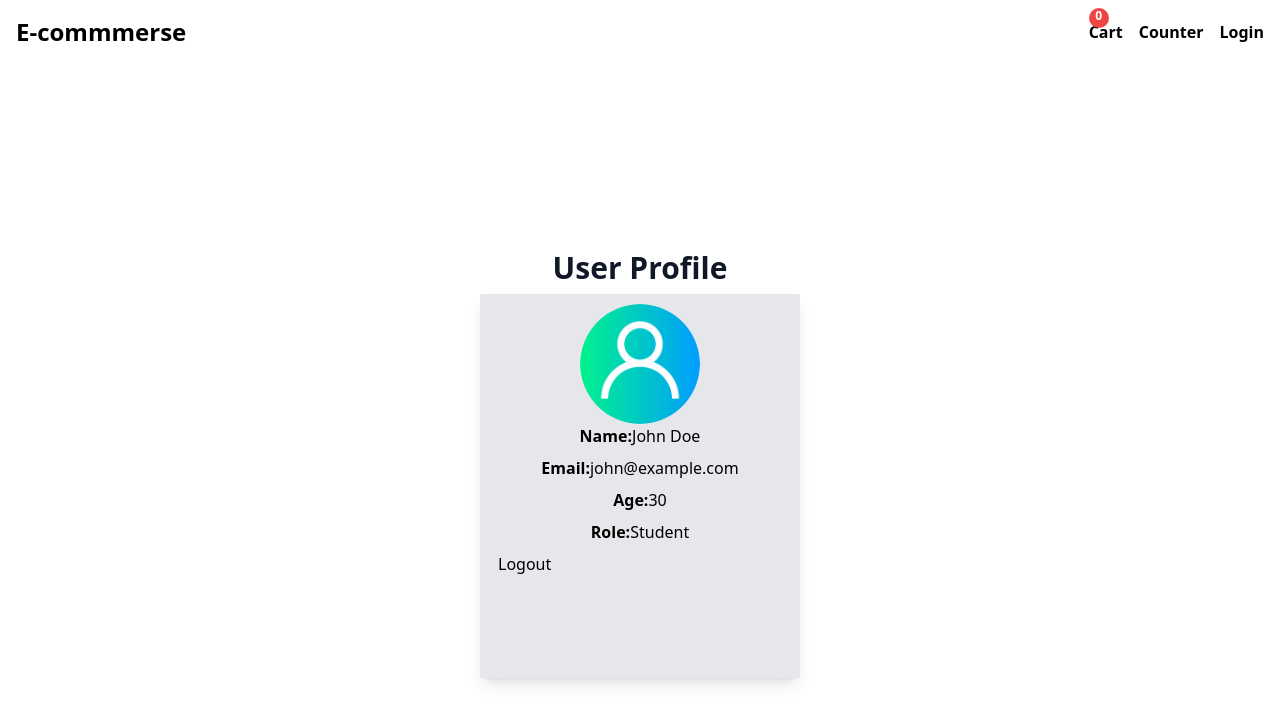
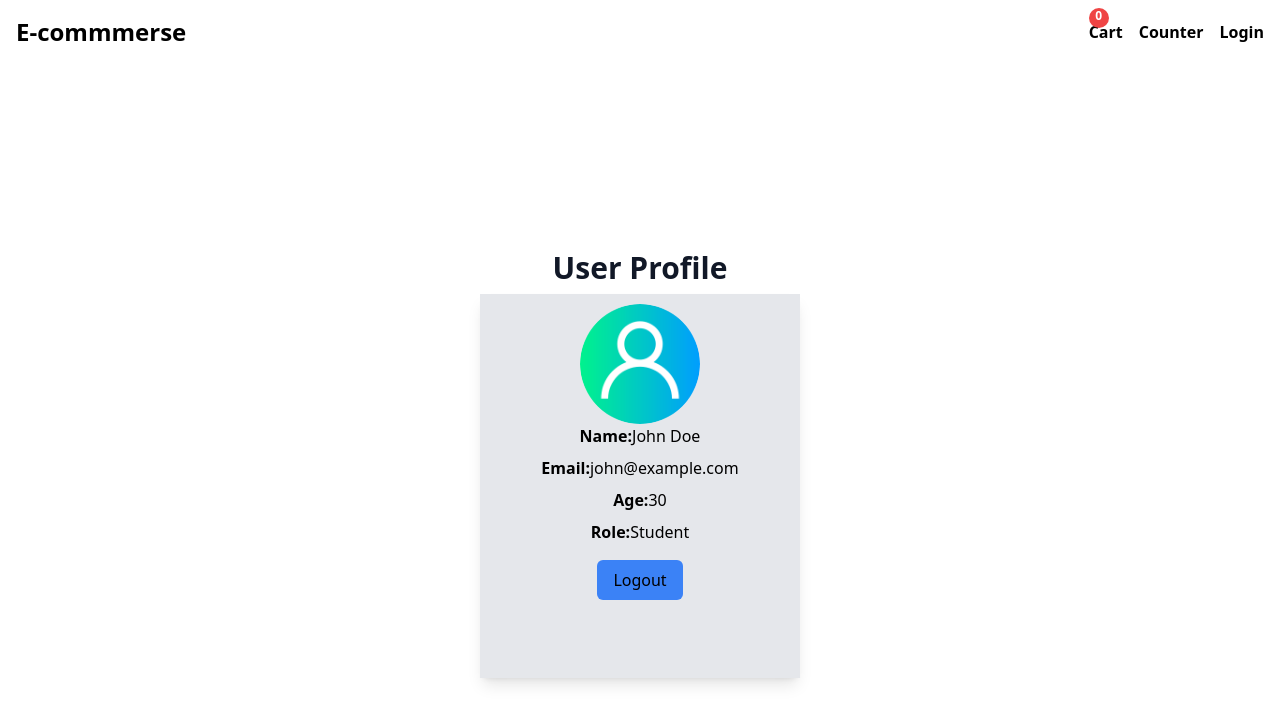
Before and after one commit to monupanwar1/-commerce, a Next.js app: page /Profile in a window 1280 px wide. Shown: the top 724 px of the page. Built offline with nearby package versions, Linux system fonts and the light colour scheme.

Commit message:
logout button added

```diff
--- a/app/Profile/page.tsx
+++ b/app/Profile/page.tsx
@@ -89,9 +89,9 @@ export default function profilePage(){
                     </p>
 
                 </div>
-
-                <button className="px-4 py-2 rounded-">Logout</button>
-
+                 <div className="flex items-cenetr justify-center">
+                <button onClick={handleLogout} className="px-4 py-2 bg-blue-500 rounded-md mt-4  rounded-">Logout</button>
+                </div>
 
 
            </div>
```
